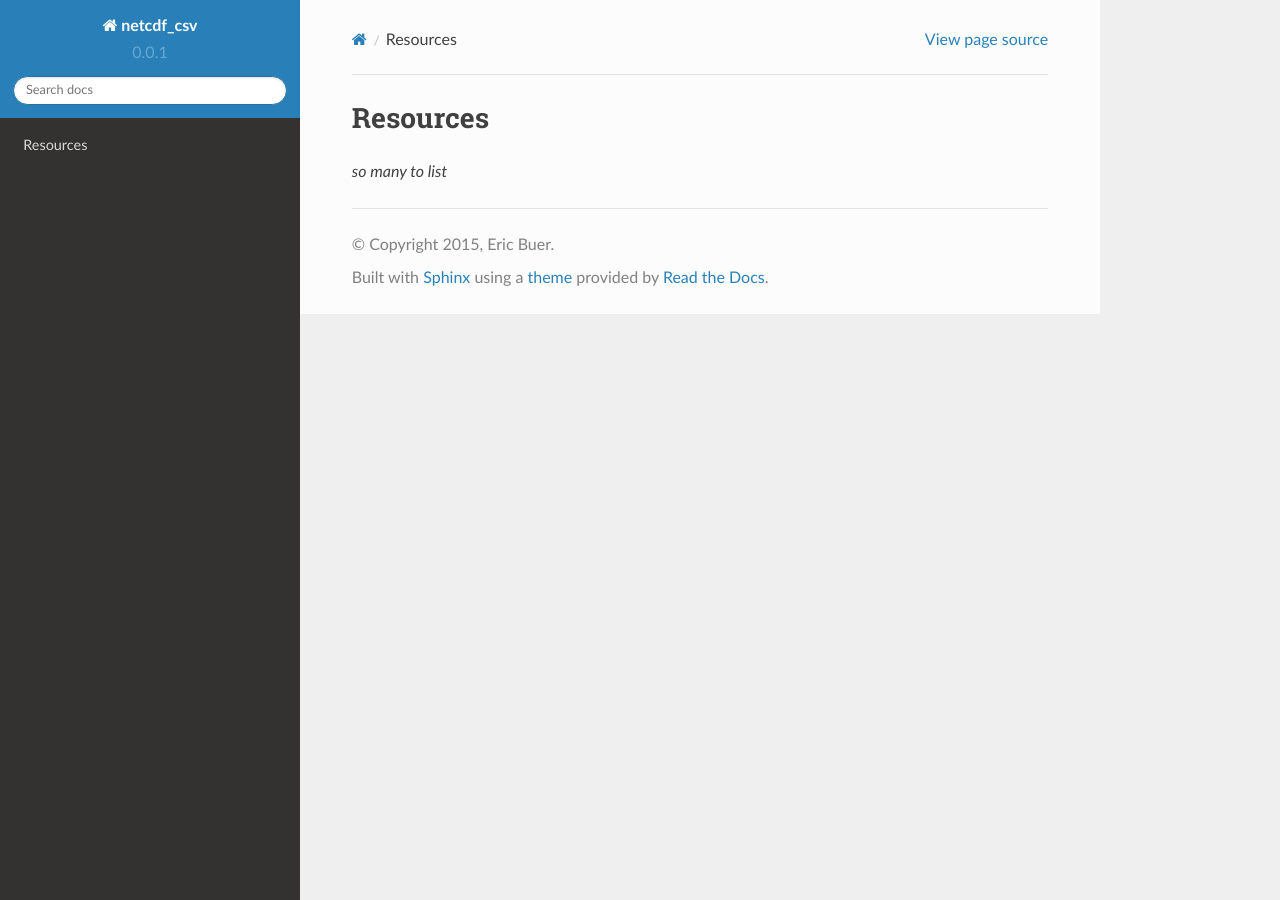
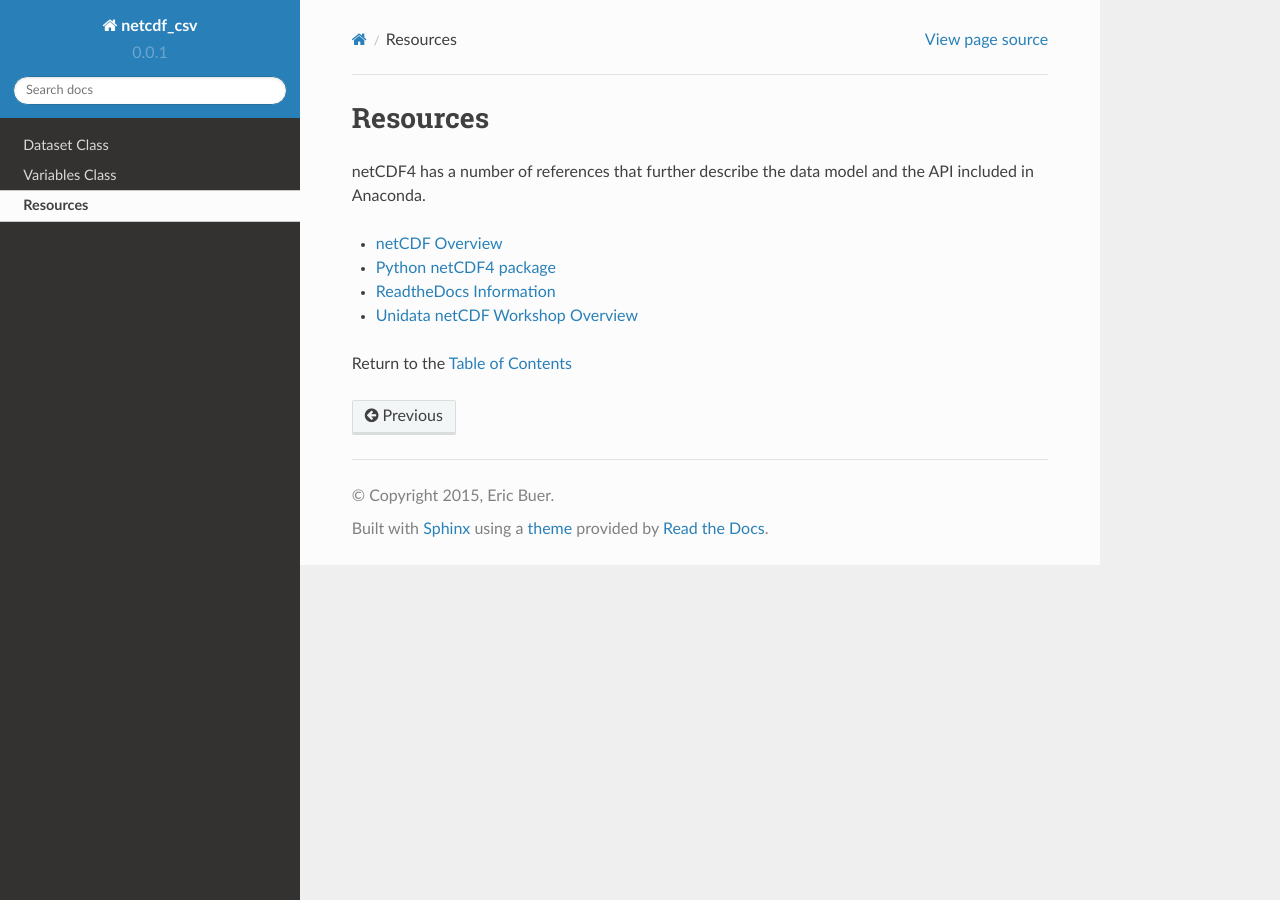
Before and after one commit to Anastomose/snc_converter, a Sphinx documentation site: the page built from doc/source/Resources.rst, in a window 1280 px wide. Built offline with Sphinx 7.4.7 and the Read the Docs theme 2.0.0, drawn with Linux system fonts in a browser that asks for light colours.

Commit message:
Updated documentation, other changes
 Changes to be committed:
	modified:   doc/build/doctrees/Datasets.doctree
	modified:   doc/build/doctrees/Resources.doctree
	modified:   doc/build/doctrees/environment.pickle
	modified:   doc/build/doctrees/index.doctree
	modified:   doc/build/html/Datasets.html
	modified:   doc/build/html/Resources.html
	modified:   doc/build/html/_sources/Resources.txt
	modified:   doc/build/html/_sources/index.txt
	modified:   doc/build/html/genindex.html
	modified:   doc/build/html/index.html
	modified:   doc/build/html/objects.inv
	modified:   doc/build/html/search.html
	modified:   doc/build/html/searchindex.js
	deleted:    doc/build/html/test.html
	modified:   doc/source/Resources.rst
	modified:   doc/source/index.rst
	modified:   netcdf_csv/snc_dataset.py
	modified:   netcdf_csv/snc_dimension.py

 Untracked files:
	doc/build/html/_images/
	doc/build/html/_static/spreadsheet_example.jpg
	doc/source/_static/
	snc_trajectory

```diff
--- a/doc/source/Resources.rst
+++ b/doc/source/Resources.rst
@@ -3,4 +3,11 @@
 Resources
 ==========
 
-*so many to list*
+netCDF4 has a number of references that further describe the data model and the API included in Anaconda.
+
+* `netCDF Overview <https://www.unidata.ucar.edu/software/netcdf/docs/index.html>`_
+* `Python netCDF4 package <https://pypi.python.org/pypi/netCDF4>`_
+* `ReadtheDocs Information <http://unidata.github.io/netcdf4-python/>`_
+* `Unidata netCDF Workshop Overview <http://www.unidata.ucar.edu/software/netcdf/workshops/2008/toc.html#apis/Python.html>`_
+
+Return to the :ref:`Table of Contents <start_of_TOC>`
```
Also changed, not shown: doc/source/index.rst (+74 -7 lines), 16 other files.
